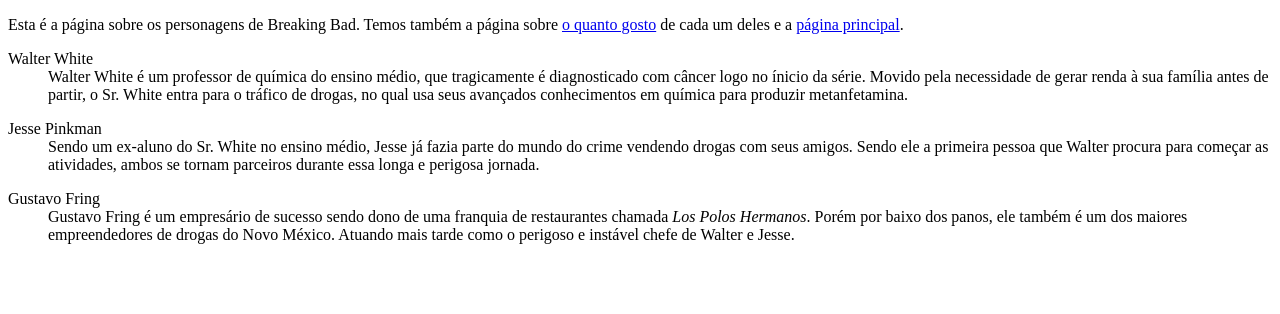
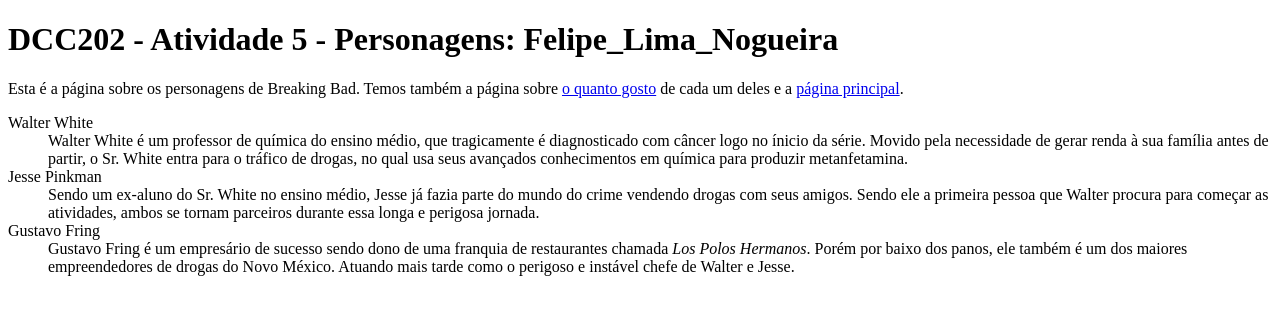
Before and after one commit to ufjf-dcc202/ufjf-dcc202-2023-3-b-atv5-FelipeUFJF05, a website: page personagens.html in a window 1280 px wide. Drawn offline with Linux system fonts and the light colour scheme.

Commit message:
corrige a lista de personagens e passa nos testes

```diff
--- a/personagens.html
+++ b/personagens.html
@@ -7,26 +7,22 @@
 </head>
 <body>
     <main>
+        <h1>DCC202 - Atividade 5 - Personagens: Felipe_Lima_Nogueira</h1>
             <p>Esta é a página sobre os personagens de Breaking Bad. Temos também a página sobre <a href="preferencias.html">o quanto gosto</a> de cada um deles e a <a href="index.html">página principal</a>.</p>
 
             <dl>
                 <div>
-                    <dl>
                         <dt>Walter White</dt>
                         <dd>Walter White é um professor de química do ensino médio, que tragicamente é diagnosticado com câncer logo no ínicio da série. Movido pela necessidade de gerar renda à sua família antes de partir, o Sr. White entra para o tráfico de drogas, no qual usa seus avançados conhecimentos em química para produzir metanfetamina.</dd>
-                    </dl>
+
                 </div>
                 <div>
-                    <dl>
                         <dt>Jesse Pinkman</dt>
                         <dd>Sendo um ex-aluno do Sr. White no ensino médio, Jesse já fazia parte do mundo do crime vendendo drogas com seus amigos. Sendo ele a primeira pessoa que Walter procura para começar as atividades, ambos se tornam parceiros durante essa longa e perigosa jornada.</dd>
-                    </dl>
                 </div>
                 <div>
-                    <dl>
                         <dt>Gustavo Fring</dt>
                         <dd>Gustavo Fring é um empresário de sucesso sendo dono de uma franquia de restaurantes chamada <i>Los Polos Hermanos</i>. Porém por baixo dos panos, ele também é um dos maiores empreendedores de drogas do Novo México. Atuando mais tarde como o perigoso e instável chefe de Walter e Jesse.</dd>
-                    </dl>
                 </div>
             </dl>
     </main>
```
Also changed, not shown: index.html (+0 -1 lines).
